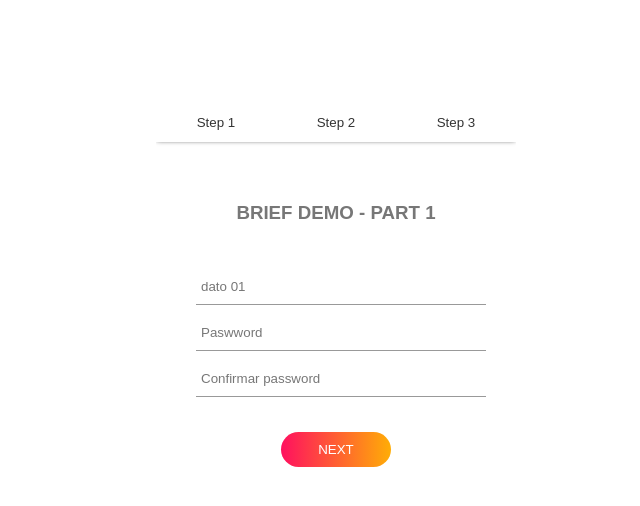
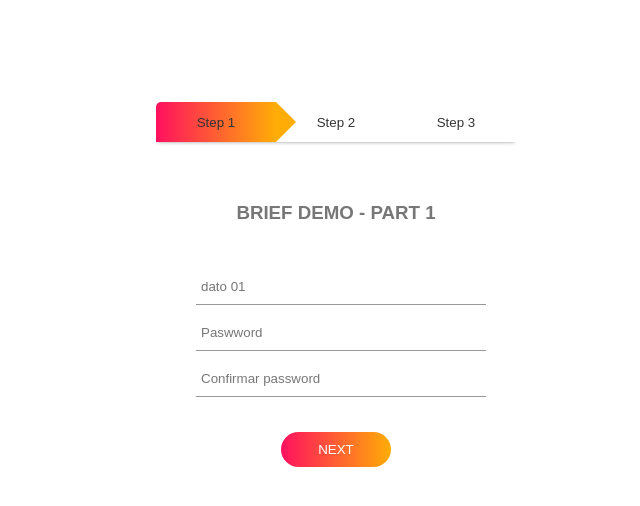
Before and after one commit to cloudtobyte/web001, a plain HTML site: page index.html in a window 1280 px wide. Shown: the whole page, without its empty margins (304-944 px from the left). Drawn offline with Linux system fonts and the light colour scheme.

Commit message:
up to dev online

```diff
--- a/index.html
+++ b/index.html
@@ -54,6 +54,7 @@
 
 <!– BARRA DE PROGRESO –>
       <dvi class="step-row">
+        <div id="progress"></div>
         <div class="step-col"><small>Step 1</small></div>
         <div class="step-col"><small>Step 2</small></div>
         <div class="step-col"><small>Step 3</small></div>
```
